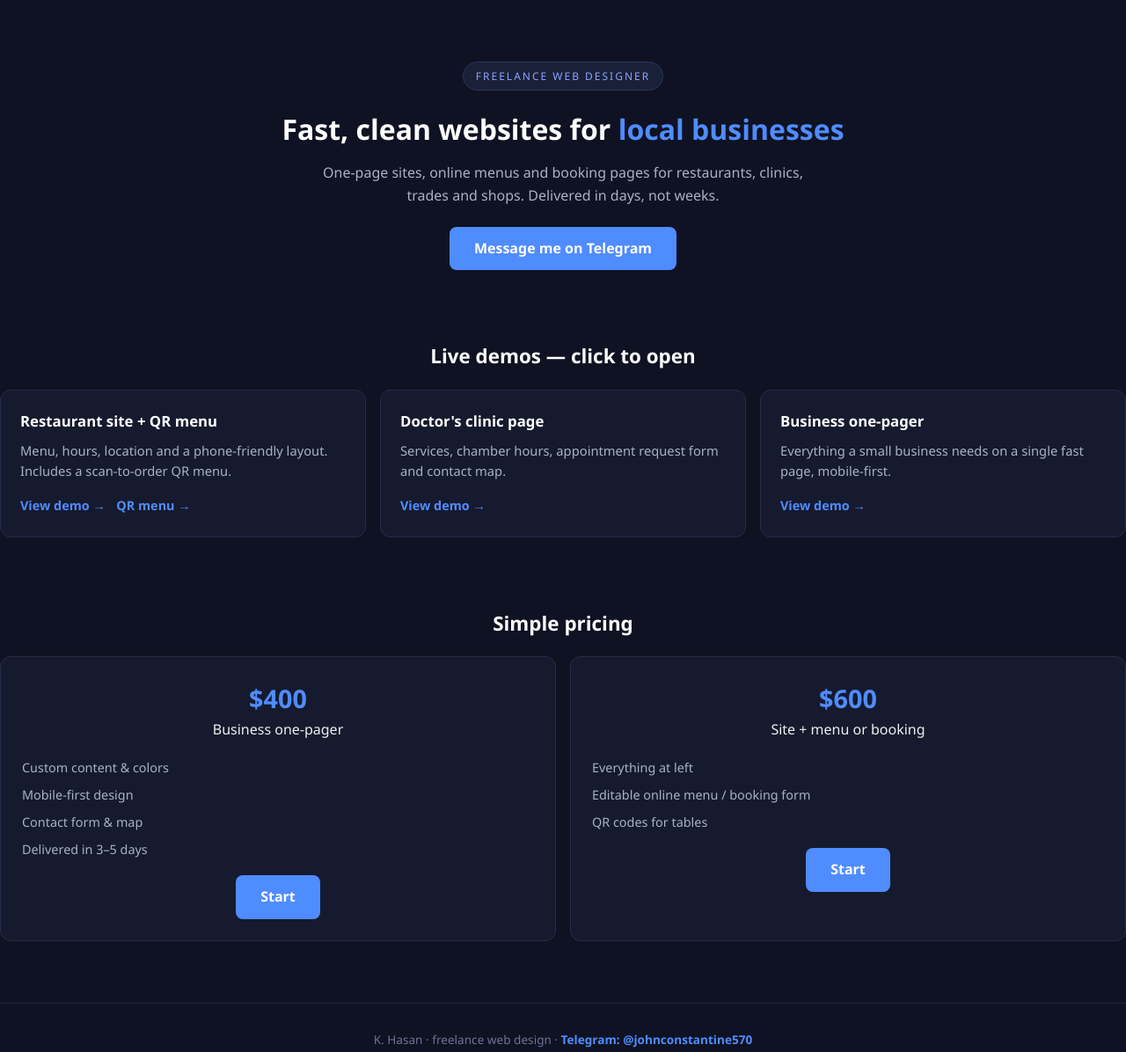
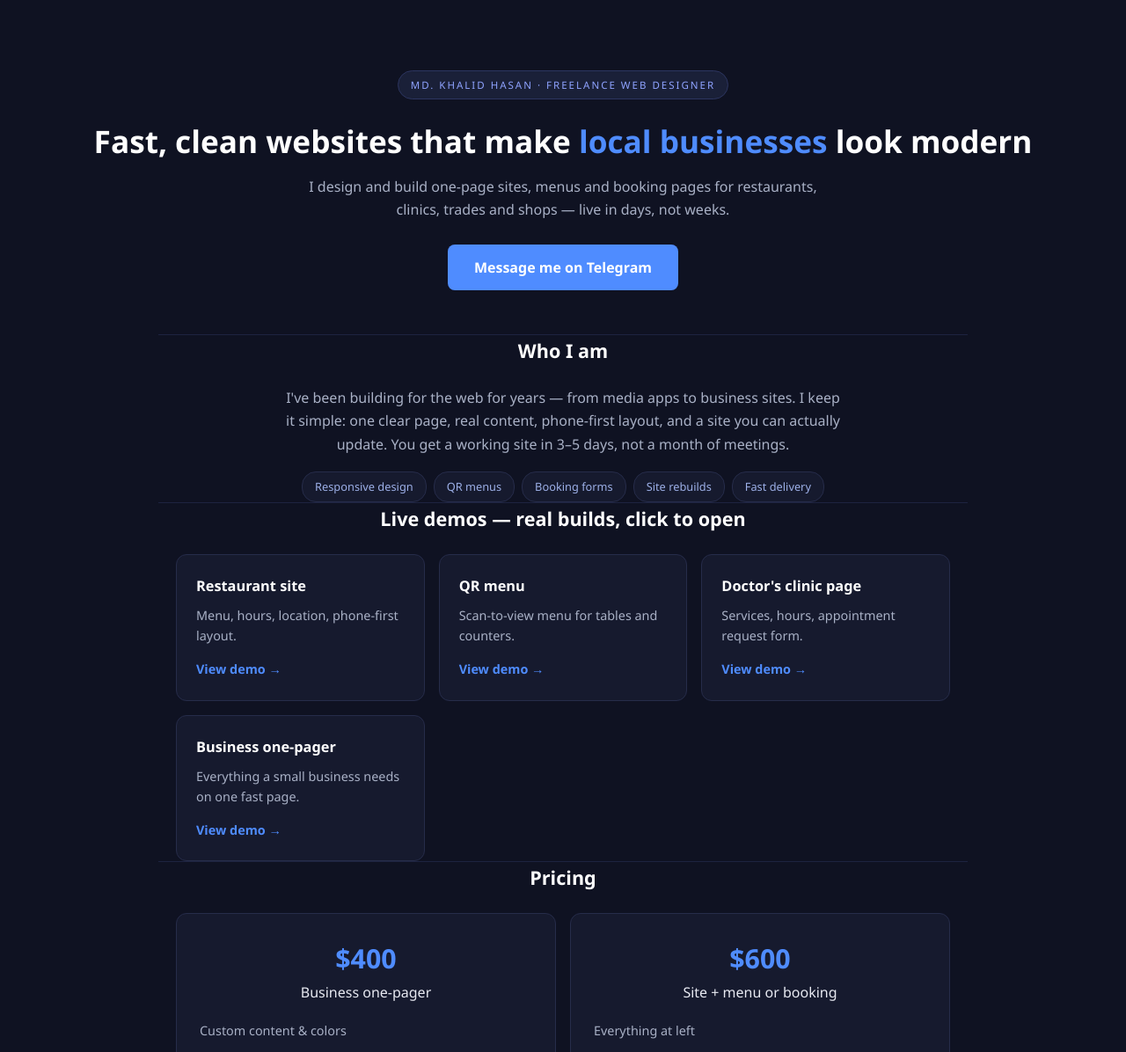
Before and after one commit to yashhasan570/web-demo, a plain HTML site: page portfolio.html in a window 1280 px wide. Shown: the top 1196 px of the page at 88% size. Drawn offline with Linux system fonts and the light colour scheme.

Commit message:
Personal portfolio: about, services, demos, pricing, deposit terms

```diff
--- a/portfolio.html
+++ b/portfolio.html
@@ -3,56 +3,67 @@
 <head>
 <meta charset="UTF-8">
 <meta name="viewport" content="width=device-width, initial-scale=1.0">
-<title>Kh. Hasan | Web Design for Local Business</title>
+<title>Md. Khalid Hasan | Web Designer</title>
 <style>
 *{margin:0;padding:0;box-sizing:border-box}
-body{font-family:'Segoe UI',system-ui,sans-serif;background:#0f1222;color:#eee;line-height:1.6}
-.wrap{max-width:900px;margin:0 auto;padding:0 20px}
-.hero{padding:70px 0 40px;text-align:center}
-.hero h1{font-size:2rem;color:#fff;margin-bottom:12px}
+body{font-family:'Segoe UI',system-ui,sans-serif;background:#0f1222;color:#e8eaf2;line-height:1.65}
+.wrap{max-width:920px;margin:0 auto;padding:0 20px}
+.hero{padding:80px 0 50px;text-align:center}
+.badge{display:inline-block;background:#1a2038;border:1px solid #2c3560;color:#8fa3ff;font-size:.72rem;letter-spacing:2px;text-transform:uppercase;padding:6px 14px;border-radius:20px;margin-bottom:18px}
+.hero h1{font-size:2.2rem;color:#fff;margin-bottom:10px}
 .hero h1 span{color:#4f8cff}
-.hero p{color:#a9b1c6;max-width:560px;margin:0 auto 22px}
-.badge{display:inline-block;background:#1a2038;border:1px solid #2c3560;color:#8fa3ff;font-size:.75rem;letter-spacing:2px;text-transform:uppercase;padding:6px 14px;border-radius:20px;margin-bottom:18px}
-.cta{display:inline-block;background:#4f8cff;color:#fff;text-decoration:none;font-weight:600;padding:12px 28px;border-radius:8px}
-section{padding:40px 0}
-h2{font-size:1.4rem;color:#fff;margin-bottom:20px;text-align:center}
-.grid{display:grid;grid-template-columns:repeat(auto-fit,minmax(240px,1fr));gap:16px}
+.hero p{color:#a9b1c6;max-width:600px;margin:0 auto 26px}
+.cta{display:inline-block;background:#4f8cff;color:#fff;text-decoration:none;font-weight:600;padding:13px 30px;border-radius:8px}
+section{padding:44px 0;border-top:1px solid #1d2340}
+h2{font-size:1.35rem;color:#fff;margin-bottom:22px;text-align:center}
+.about p{color:#a9b1c6;max-width:640px;margin:0 auto;text-align:center}
+.chips{display:flex;flex-wrap:wrap;gap:8px;justify-content:center;margin-top:18px}
+.chip{background:#161a2e;border:1px solid #262c4a;color:#9db0e8;font-size:.8rem;padding:6px 14px;border-radius:16px}
+.grid{display:grid;grid-template-columns:repeat(auto-fit,minmax(230px,1fr));gap:16px}
 .card{background:#161a2e;border:1px solid #262c4a;border-radius:12px;padding:22px}
-.card h3{color:#fff;font-size:1.05rem;margin-bottom:8px}
-.card p{color:#a9b1c6;font-size:.92rem;margin-bottom:14px}
+.card h3{color:#fff;font-size:1.02rem;margin-bottom:8px}
+.card p{color:#a9b1c6;font-size:.9rem;margin-bottom:12px}
 .card a{color:#4f8cff;text-decoration:none;font-weight:600;font-size:.9rem}
 .pricing{display:grid;grid-template-columns:repeat(auto-fit,minmax(220px,1fr));gap:16px}
-.price{background:#161a2e;border:1px solid #262c4a;border-radius:12px;padding:24px;text-align:center}
-.price .amt{font-size:1.8rem;color:#4f8cff;font-weight:700}
-.price ul{list-style:none;margin:14px 0;color:#a9b1c6;font-size:.9rem;text-align:left}
+.price{background:#161a2e;border:1px solid #262c4a;border-radius:12px;padding:26px;text-align:center}
+.price .amt{font-size:1.9rem;color:#4f8cff;font-weight:700}
+.price ul{list-style:none;margin:14px 0 18px;color:#a9b1c6;font-size:.9rem;text-align:left}
 .price li{padding:4px 0}
-.foot{text-align:center;color:#6b7394;font-size:.85rem;padding:30px 0 50px;border-top:1px solid #1d2340;margin-top:30px}
+.note{text-align:center;color:#6b7394;font-size:.85rem;margin-top:14px}
+.foot{text-align:center;color:#6b7394;font-size:.85rem;padding:34px 0 50px}
 .foot a{color:#4f8cff;text-decoration:none;font-weight:600}
-@media(max-width:520px){.hero h1{font-size:1.5rem}}
+@media(max-width:520px){.hero h1{font-size:1.55rem}}
 </style>
 </head>
 <body>
 <div class="hero">
-<div class="badge">Freelance Web Designer</div>
-<h1>Fast, clean websites for <span>local businesses</span></h1>
-<p>One-page sites, online menus and booking pages for restaurants, clinics, trades and shops. Delivered in days, not weeks.</p>
+<div class="badge">Md. Khalid Hasan · Freelance Web Designer</div>
+<h1>Fast, clean websites that make <span>local businesses</span> look modern</h1>
+<p>I design and build one-page sites, menus and booking pages for restaurants, clinics, trades and shops — live in days, not weeks.</p>
 <a class="cta" href="https://t.me/johnconstantine570">Message me on Telegram</a>
 </div>
-<section>
-<h2>Live demos &mdash; click to open</h2>
+<section class="wrap about">
+<h2>Who I am</h2>
+<p>I've been building for the web for years — from media apps to business sites. I keep it simple: one clear page, real content, phone-first layout, and a site you can actually update. You get a working site in 3–5 days, not a month of meetings.</p>
+<div class="chips"><span class="chip">Responsive design</span><span class="chip">QR menus</span><span class="chip">Booking forms</span><span class="chip">Site rebuilds</span><span class="chip">Fast delivery</span></div>
+</section>
+<section class="wrap">
+<h2>Live demos &mdash; real builds, click to open</h2>
 <div class="grid">
-<div class="card"><h3>Restaurant site + QR menu</h3><p>Menu, hours, location and a phone-friendly layout. Includes a scan-to-order QR menu.</p><a href="restaurant.html">View demo &rarr;</a> &nbsp; <a href="qr-menu.html">QR menu &rarr;</a></div>
-<div class="card"><h3>Doctor's clinic page</h3><p>Services, chamber hours, appointment request form and contact map.</p><a href="clinic.html">View demo &rarr;</a></div>
-<div class="card"><h3>Business one-pager</h3><p>Everything a small business needs on a single fast page, mobile-first.</p><a href="index.html">View demo &rarr;</a></div>
+<div class="card"><h3>Restaurant site</h3><p>Menu, hours, location, phone-first layout.</p><a href="restaurant.html">View demo &rarr;</a></div>
+<div class="card"><h3>QR menu</h3><p>Scan-to-view menu for tables and counters.</p><a href="qr-menu.html">View demo &rarr;</a></div>
+<div class="card"><h3>Doctor's clinic page</h3><p>Services, hours, appointment request form.</p><a href="clinic.html">View demo &rarr;</a></div>
+<div class="card"><h3>Business one-pager</h3><p>Everything a small business needs on one fast page.</p><a href="index.html">View demo &rarr;</a></div>
 </div>
 </section>
-<section>
-<h2>Simple pricing</h2>
+<section class="wrap">
+<h2>Pricing</h2>
 <div class="pricing">
 <div class="price"><div class="amt">$400</div><p>Business one-pager</p><ul><li>Custom content &amp; colors</li><li>Mobile-first design</li><li>Contact form &amp; map</li><li>Delivered in 3&ndash;5 days</li></ul><a class="cta" href="https://t.me/johnconstantine570">Start</a></div>
 <div class="price"><div class="amt">$600</div><p>Site + menu or booking</p><ul><li>Everything at left</li><li>Editable online menu / booking form</li><li>QR codes for tables</li></ul><a class="cta" href="https://t.me/johnconstantine570">Start</a></div>
 </div>
+<p class="note">50% deposit to start, balance on delivery. Hosting setup help included.</p>
 </section>
-<div class="foot"><p>K. Hasan &middot; freelance web design &middot; <a href="https://t.me/johnconstantine570">Telegram: @johnconstantine570</a></p></div>
+<div class="foot"><p>Md. Khalid Hasan &middot; <a href="https://t.me/johnconstantine570">Telegram: @johnconstantine570</a> &middot; <a href="https://github.com/yashhasan570">GitHub</a></p></div>
 </body>
 </html>
```
